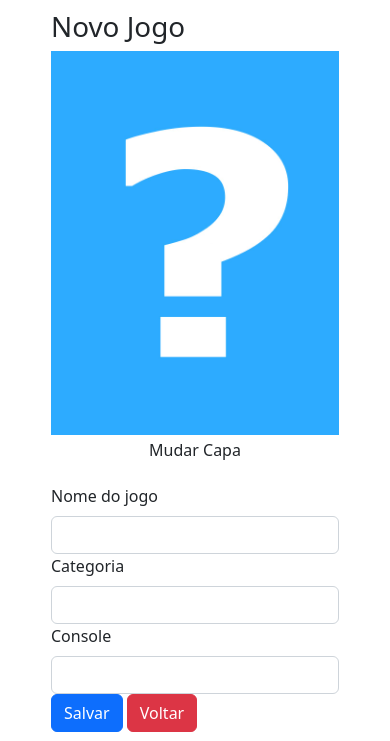
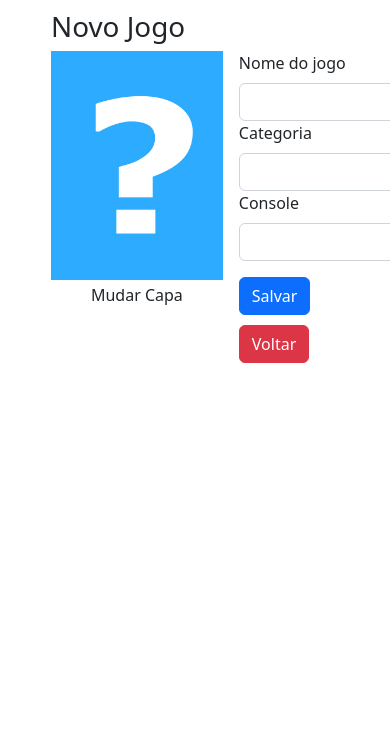
Before and after one commit to DanielPin/jogoteca, a Flask app: page /novo in a window 390 px wide; the page is wider, and only the part inside the window is pictured. Shown: the top 741 px of that part. Run offline with Flask 2, Linux system fonts and the light colour scheme; the visitor is signed in with stand-in values (Sample User, id 1); some libraries are stand-ins or nearby versions.

Commit message:
Melhora css dos formularios

```diff
--- a/templates/novo.html
+++ b/templates/novo.html
@@ -1,6 +1,11 @@
 {% extends "template.html"%} {% block conteudo%}
-<form action="{{url_for('criar')}}" method="post" enctype="multipart/form-data">
-  <figure class="img-trumbnail col-md-4">
+<form
+  class="formularioJogo"
+  action="{{url_for('criar')}}"
+  method="post"
+  enctype="multipart/form-data"
+>
+  <figure class="img-trumbnail col-md-4 formularioImagem">
     <img
       class="img-fluid"
       src="{{url_for('imagem', nome_arquivo='capa_padrao.jpg')}}"
@@ -15,19 +20,19 @@
 
   <fieldset>
     {{ form.csrf_token() }}
-    <div class="form-group">
+    <div class="form-group inputBox">
       {{ form.nome.label(class="form-label") }} {{
       form.nome(class="form-control") }}
     </div>
-    <div class="form-group">
+    <div class="form-group inputBox">
       {{ form.categoria.label(class="form-label") }} {{
       form.categoria(class="form-control") }}
     </div>
-    <div class="form-group">
+    <div class="form-group inputBox">
       {{ form.console.label(class="form-label") }} {{
       form.console(class="form-control") }}
     </div>
-    <div>
+    <div class="form-group buttons">
       {{ form.salvar(class="btn btn-primary") }}
       <a class="btn btn-danger" href="{{ url_for('index') }}">Voltar</a>
     </div>
```
Also changed, not shown: templates/editar.html (+6 -5 lines), templates/login.html (+7 -2 lines).
